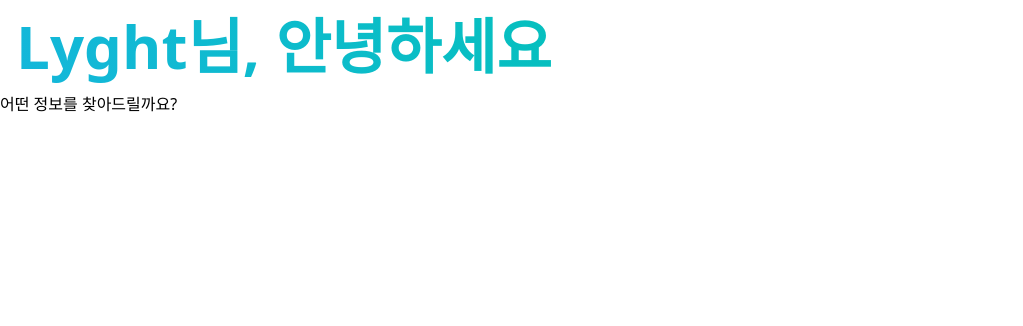
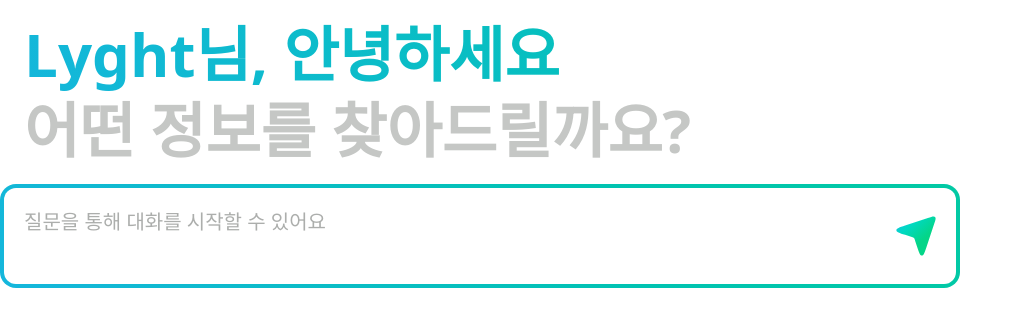
Before and after one commit to Libernex/libernex, a Next.js app in the folder apps/web/: page /chat in a window 1280 px wide. Shown: the top 326 px of the page, without its empty margins (0-1023 px from the left). Built offline with nearby package versions, Linux system fonts and the light colour scheme.

Commit message:
Feat: Message 입력 Form 적용

```diff
--- a/apps/web/src/components/Chat/ChatContainer.tsx
+++ b/apps/web/src/components/Chat/ChatContainer.tsx
@@ -1,9 +1,11 @@
 import WelcomePanel from "@components/Chat/WelcomePanel.tsx";
+import ChatForm from "@components/Chat/ChatForm.tsx";
 
 function ChatContainer(): JSX.Element {
     return (
-        <div>
+        <div className="h-screen">
             <WelcomePanel nickname={"Lyght"} />
+            <ChatForm />
         </div>
     )
 }
--- a/apps/web/src/components/Chat/ChatForm.tsx
+++ b/apps/web/src/components/Chat/ChatForm.tsx
@@ -0,0 +1,56 @@
+'use client'
+import type {ChangeEvent} from "react";
+import {useState} from "react";
+import Image from 'next/image';
+
+interface ChatFormProps {
+    onSubmit: (message: string) => void;
+}
+
+function ChatForm({ onSubmit }: ChatFormProps): JSX.Element {
+    const [message, setMessage] = useState('');
+
+    const handleSubmit = (e: React.FormEvent): void => {
+        e.preventDefault();
+        if (message.trim()) {
+            onSubmit(message);
+            setMessage('');
+        }
+    };
+
+    const handleChangeText = (e: ChangeEvent<HTMLTextAreaElement>): void => {
+        setMessage(e.target.value);
+    }
+
+    return (
+        <div className="w-3/4 p-1 rounded-2xl gradient-border">
+            <form className="flex items-center bg-white rounded-2xl" onSubmit={handleSubmit}>
+                <textarea
+                    className="flex-grow p-4 text-xl resize-none outline-none rounded-l-2xl overflow-hidden"
+                    onChange={handleChangeText}
+                    placeholder="질문을 통해 대화를 시작할 수 있어요"
+                    rows={2}
+                    style={{
+                        scrollbarWidth: 'none',  // Firefox
+                        msOverflowStyle: 'none',  // IE and Edge
+                    }}
+                    value={message}
+                 />
+                <button
+                    aria-label="Send message"
+                    className="mr-4 w-10 h-10 flex items-center justify-center"
+                    type="submit"
+                >
+                    <Image
+                        alt="Submit"
+                        height={75}
+                        src="/submit_icon.svg"
+                        width={75}
+                    />
+                </button>
+            </form>
+        </div>
+    );
+}
+
+export default ChatForm;
--- /dev/null
+++ b/apps/web/src/components/Chat/WelcomeMessage.tsx
@@ -0,0 +1,12 @@
+function WelcomeMessage({ nickname }: {nickname: string}): JSX.Element {
+    return (
+        <div className="flex flex-col m-4">
+            <span className="font-bold text-6xl p-2 animate-gradient text-gradient">
+                {nickname}님, 안녕하세요
+            </span>
+            <span className="font-bold text-6xl p-2 text-gray-300">어떤 정보를 찾아드릴까요?</span>
+        </div>
+    )
+}
+
+export default WelcomeMessage;
--- a/apps/web/src/components/Chat/WelcomePanel.tsx
+++ b/apps/web/src/components/Chat/WelcomePanel.tsx
@@ -1,5 +1,6 @@
 import React from 'react';
 import './styles.css';
+import WelcomeMessage from "@components/Chat/WelcomeMessage.tsx";
 
 interface WelcomePanelProps {
     nickname: string
@@ -7,12 +8,7 @@ interface WelcomePanelProps {
 
 function WelcomePanel({ nickname }: WelcomePanelProps): JSX.Element {
     return (
-        <div className="flex flex-col">
-            <span className="font-bold text-6xl p-4 animate-gradient text-gradient">
-                {nickname}님, 안녕하세요
-            </span>
-            <span>어떤 정보를 찾아드릴까요?</span>
-        </div>
+        <WelcomeMessage nickname={nickname} />
     );
 }
 
--- a/apps/web/src/components/Chat/styles.css
+++ b/apps/web/src/components/Chat/styles.css
@@ -37,3 +37,32 @@
     -webkit-text-fill-color: transparent;
     text-fill-color: transparent;
 }
+
+.gradient-border {
+    border: 4px solid transparent;
+    background-clip: padding-box, border-box;
+    background-origin: padding-box, border-box;
+    background-image:
+            linear-gradient(to right, #ffffff, #ffffff),
+            linear-gradient(
+                    60deg,
+                    var(--blue-400) 0%,
+                    var(--mint-500) 15%,
+                    var(--emerald-500) 30%,
+                    var(--blue-400) 45%,
+                    var(--mint-500) 60%,
+                    var(--emerald-500) 75%,
+                    var(--blue-400) 100%
+            );
+    background-size: 100% 100%, 800% 100%;
+    animation: movingGradient var(--animate-period) linear infinite;
+}
+
+.no-scrollbar {
+    scrollbar-width: none;
+    -ms-overflow-style: none;
+}
+
+.no-scrollbar::-webkit-scrollbar {
+    display: none;
+}
--- a/apps/web/tailwind.config.js
+++ b/apps/web/tailwind.config.js
@@ -47,6 +47,19 @@ module.exports = {
           '900': '#0c5552',
           '950': '#003434',
         },
+        'gray': {
+          '50': '#f7f7f7',
+          '100': '#ecedec',
+          '200': '#dedfde',
+          '300': '#c5c7c5',
+          '400': '#acaeac',
+          '500': '#979a97',
+          '600': '#868a87',
+          '700': '#797c79',
+          '800': '#656865',
+          '900': '#535553',
+          '950': '#353635',
+        }
       },
     },
   },
```
Also changed, not shown: apps/web/public/submit_icon.svg (added).
